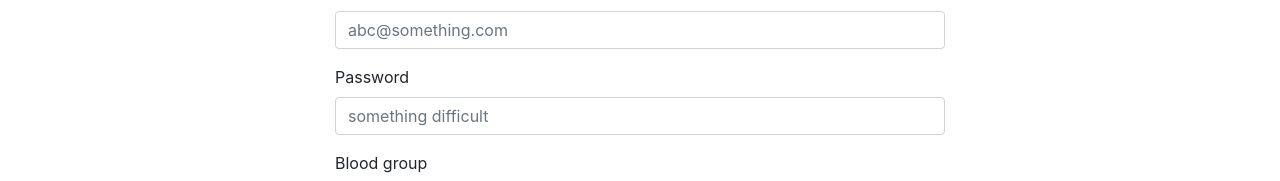
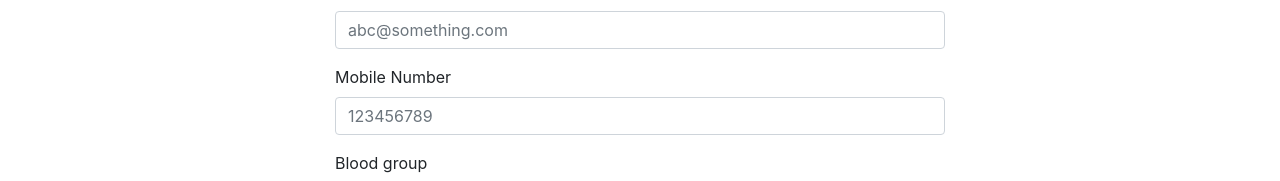
Before and after one commit to nishant2106/BloodBookBMS, a React (Create React App) app: page /donorreg in a window 1280 px wide. Shown: the part 215-396 px from the top of the page. Built offline with nearby package versions, Linux system fonts and the light colour scheme; what react-redux-form would draw is missing.

Commit message:
Update DonorLoginComponent.js

```diff
--- a/src/components/DonorLoginComponent.js
+++ b/src/components/DonorLoginComponent.js
@@ -29,8 +29,8 @@ class DonorLogin extends Component{
               <Input type="email" name="email" id="exampleEmail" placeholder="abc@something.com" />
             </FormGroup>
             <FormGroup>
-              <Label for="examplePassword">Password</Label>
-              <Input type="password" name="password" id="examplePassword" placeholder="something difficult" />
+              <Label for="examplePassword">Mobile Number</Label>
+              <Input type="tel" name="mobile" id="examplePassword" placeholder="123456789" />
             </FormGroup>
             <FormGroup>
               <Label for="exampleSelect">Blood group</Label>
```
